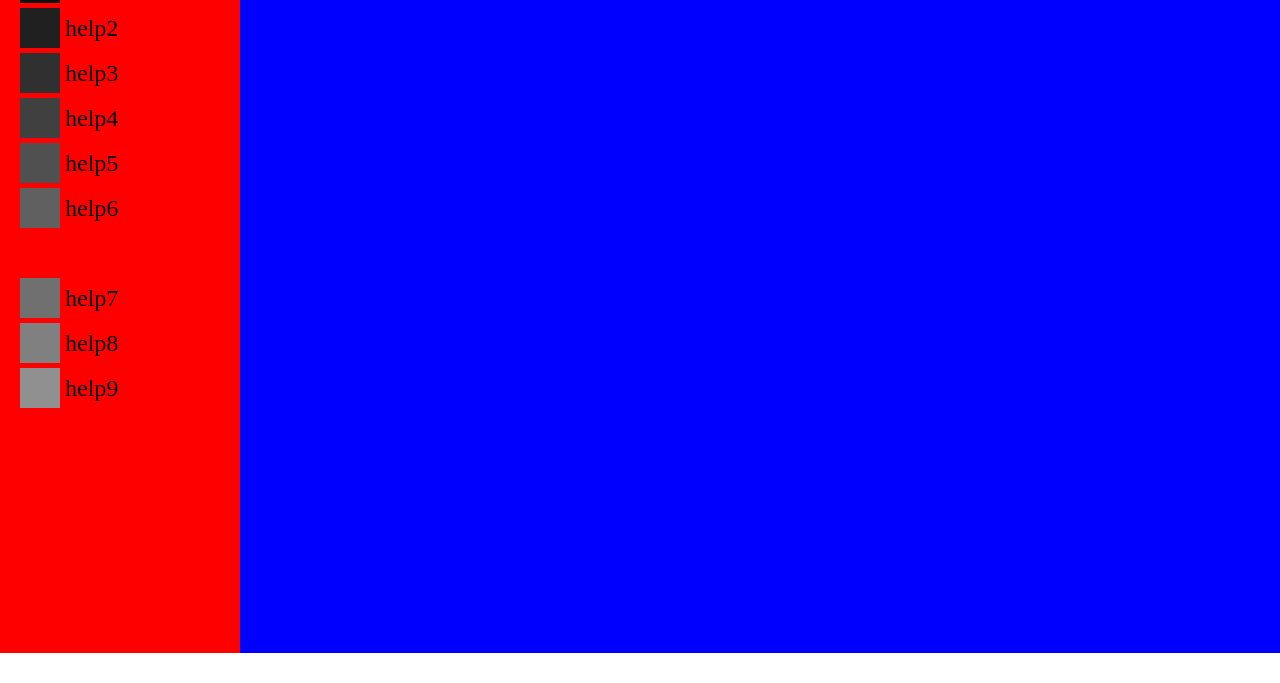
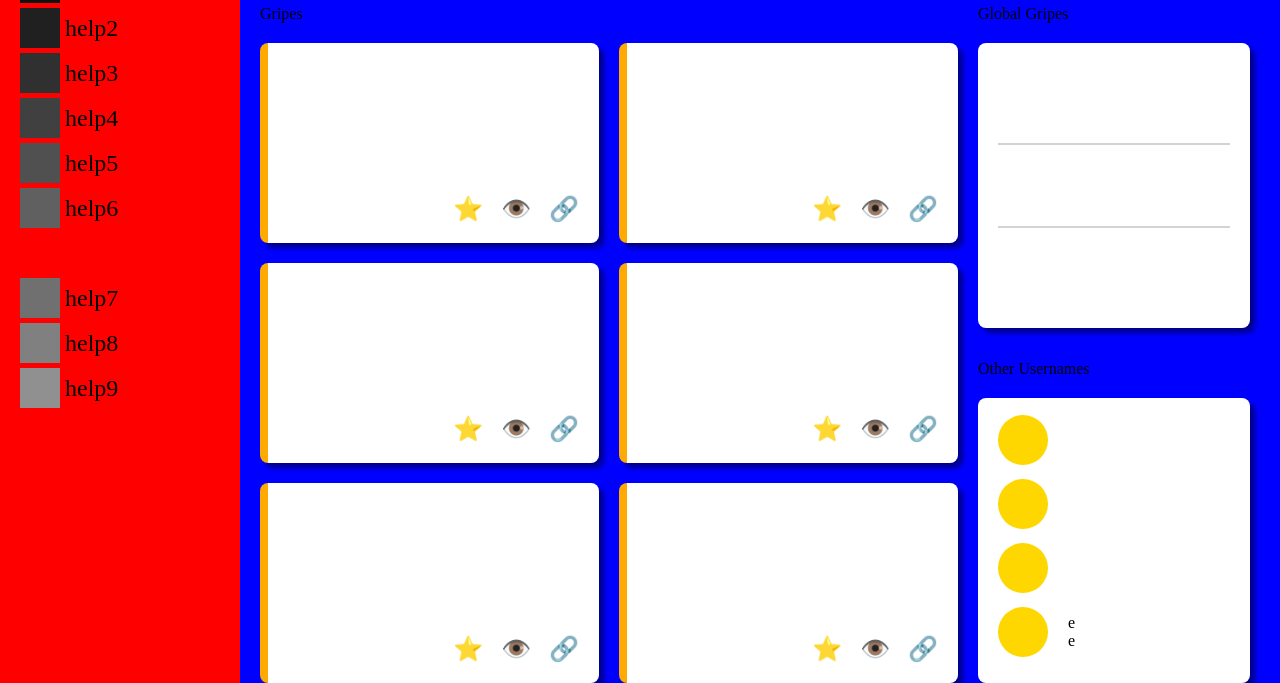
Before and after one commit to Blargh14/Odin-Project-Admin-Dashboard, a plain HTML site: page index.html in a window 1280 px wide. Shown: the part 147-830 px from the top of the page. Before the commit the page ends 800 px from the top, so only its background shows below. Drawn offline with Linux system fonts and the light colour scheme.

Commit message:
Add main content layout

```diff
--- a/index.html
+++ b/index.html
@@ -58,6 +58,64 @@
             </div>
         </div>
         <div id="main-content">
+            <div id="main-left">
+                <div class="cardtitle">Gripes</div>
+                <div class="card">
+
+                    <div class="card-buttons">⭐ &nbsp&nbsp👁️  &nbsp&nbsp🔗</div>
+                </div>
+                <div class="card">
+
+                    <div class="card-buttons">⭐ &nbsp&nbsp👁️  &nbsp&nbsp🔗</div>
+                </div>
+                <div class="card">
+
+                    <div class="card-buttons">⭐ &nbsp&nbsp👁️  &nbsp&nbsp🔗</div>
+                </div>
+                <div class="card">
+
+                    <div class="card-buttons">⭐ &nbsp&nbsp👁️  &nbsp&nbsp🔗</div>
+                </div>
+                <div class="card">
+
+                    <div class="card-buttons">⭐ &nbsp&nbsp👁️  &nbsp&nbsp🔗</div>
+                </div>
+                <div class="card">
+
+                    <div class="card-buttons">⭐ &nbsp&nbsp👁️  &nbsp&nbsp🔗</div>
+                </div>
+            </div>
+            <div id="main-right">
+                <div class="cardtitle">Global Gripes</div>
+                <div class="card2">
+                    <div class="card2-content"></div>
+                    <div class="card2-content"></div>
+                    <div class="card2-content"></div>
+                </div>
+                <div class="cardtitle">Other Usernames</div>
+                <div class="card3">
+                    <div class="card3-icon" style="background-color: gold;"></div>
+                    <div>
+                        <p></p>
+                        <p></p>
+                    </div>
+                    <div class="card3-icon" style="background-color: gold;"></div>
+                    <div>
+                        <p></p>
+                        <p></p>
+                    </div>
+                    <div class="card3-icon" style="background-color: gold;"></div>
+                    <div>
+                        <p></p>
+                        <p></p>
+                    </div>
+                    <div class="card3-icon" style="background-color: gold;"></div>
+                    <div>
+                        <p>e</p>
+                        <p>e</p>
+                    </div>
+                </div>
+            </div>
         </div>
     </div>
 
--- a/style.css
+++ b/style.css
@@ -39,6 +39,8 @@ body {
     grid-template-columns: 6fr 4fr;
     grid-template-rows: 1fr 1fr;
     padding: 0px 20px;
+    z-index: 1;
+    box-shadow: 0px 5px 5px darkgreen;
 }
 
 #header > * {
@@ -70,11 +72,11 @@ div>p {
     margin: 0;
 }
 
-p:nth-child(1) {
+#header-greeting p:nth-child(1) {
     font-size: 12px;
 }
 
-p:nth-child(2) {
+#header-greeting p:nth-child(2) {
     font-size: 18px;
 }
 
@@ -96,4 +98,83 @@ p:nth-child(2) {
 
 #main-content {
     background-color: blue;
+    display: grid;
+    grid-template-columns: 7fr 3fr;
 }
+
+#main-left {
+    display: grid;
+    grid-template-columns: 1fr 1fr;
+    grid-template-rows: 50px;
+    grid-auto-rows: 200px;
+    gap: 20px;
+    padding: 0 10px 0 20px;
+}
+
+.cardtitle {
+    grid-column: span 2;
+    align-self: flex-end;
+}
+
+.card {
+    border-radius: 8px;
+    box-shadow: 5px 5px 5px darkblue;
+    background: linear-gradient(90deg,rgb(255, 170, 0) 0%, rgb(255, 170, 0) 8px, rgb(255, 255, 255) 8px, rgba(255, 255, 255) 100%);
+    position: relative;
+}
+
+.card-buttons {
+    font-size: 24px;
+    position: absolute;
+    bottom: 20px;
+    right: 20px;
+}
+
+#main-right {
+    display: grid;
+    grid-template-columns: 1fr;
+    grid-auto-rows: 50px 305px;
+    padding: 0 30px 0 10px;
+}
+
+.card2 {
+    margin-top: 20px;
+    border-radius: 8px;
+    box-shadow: 5px 5px 5px darkblue;
+    background: white;
+    display: grid;
+    padding: 20px;
+}
+
+.card2 > * {
+    border-top: solid lightgray 1px;
+    border-bottom: solid lightgray 1px;
+}
+
+.card2-content:first-child {
+    border-top: 0;
+}
+
+.card2-content:last-child {
+    border-bottom: 0;
+}
+
+.card3 {
+    margin-top: 20px;
+    border-radius: 8px;
+    box-shadow: 5px 5px 5px darkblue;
+    background: white;
+    display: grid;
+    padding: 20px;
+    grid-template-columns: 50px 1fr;
+    grid-auto-rows: 18%;
+    gap: 20px;
+    overflow: auto;
+    align-items: center;
+}
+
+.card3-icon {
+    width: 100%;
+    aspect-ratio: 1 / 1;
+    border-radius: 100%;
+}
```
